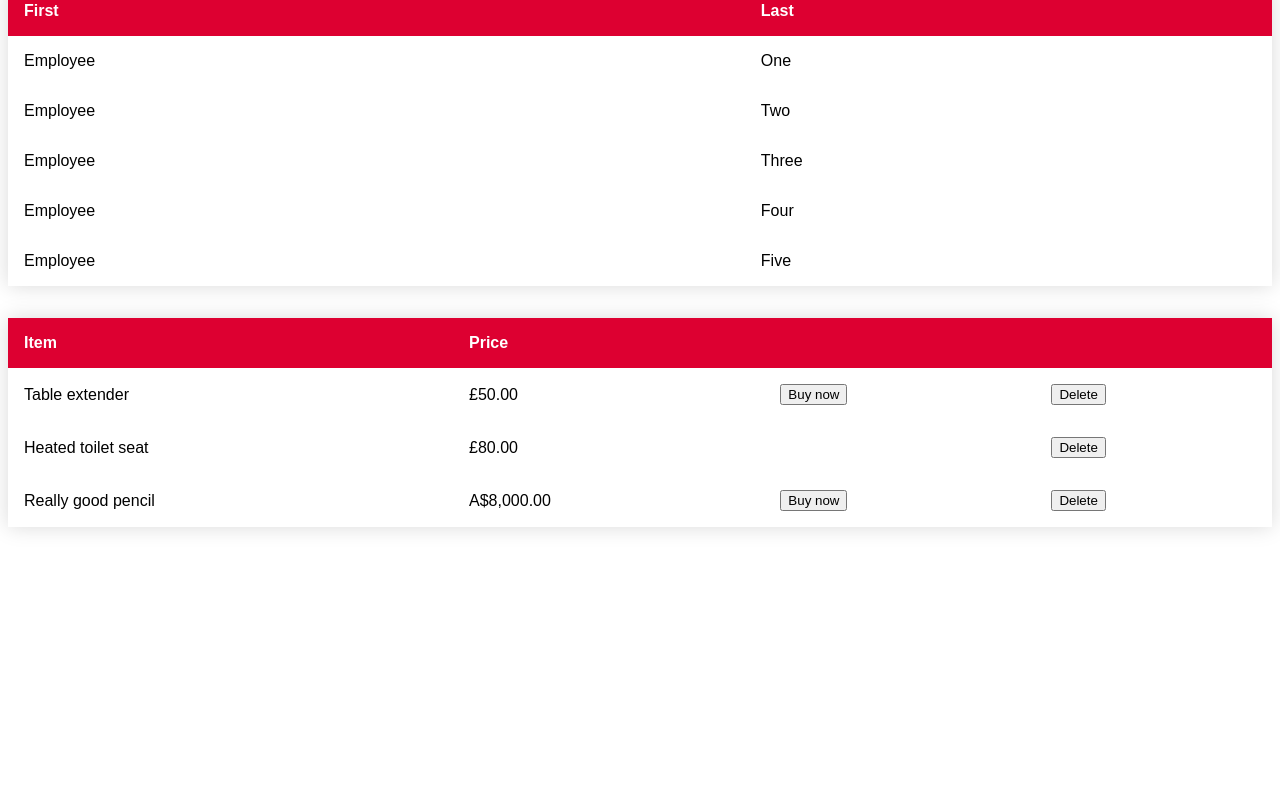
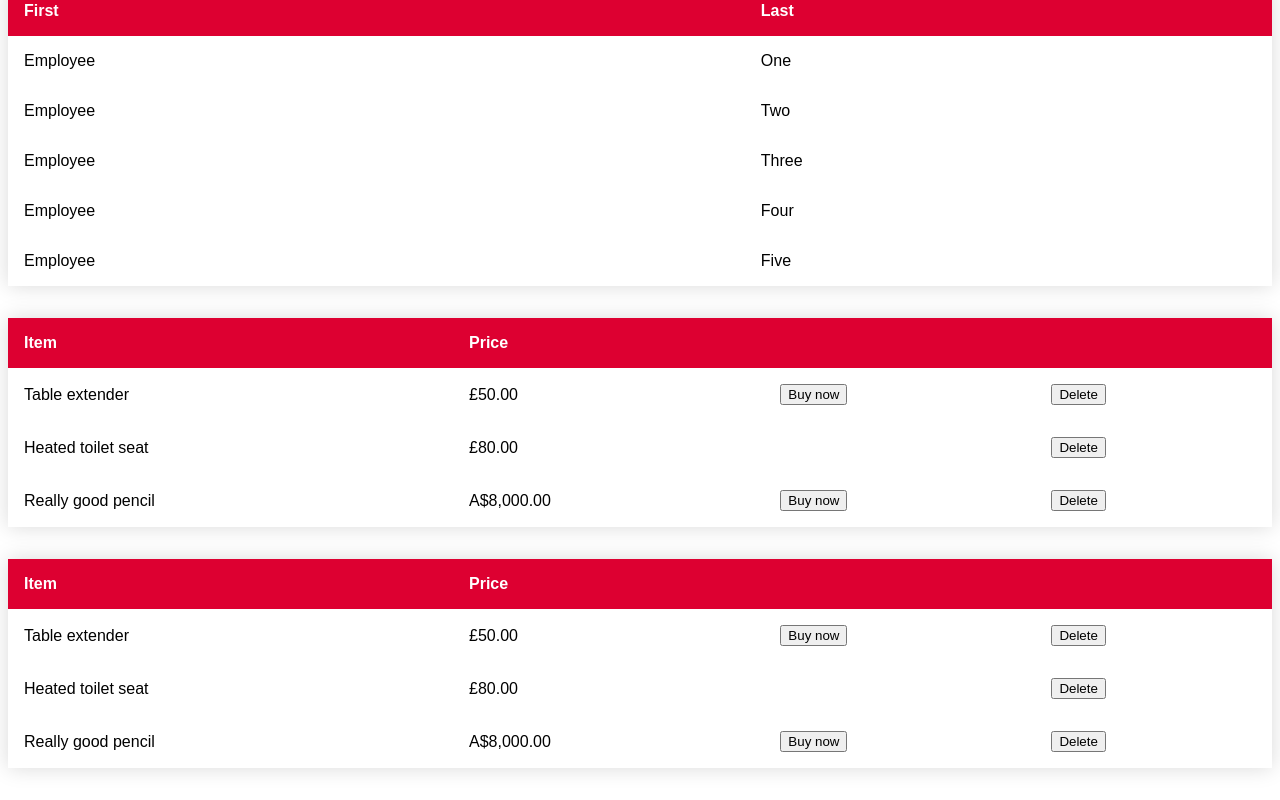
Before and after one commit to joshuamorony/ng-template-outlet-example, an Angular app: page /home in a window 1280 px wide. Shown: the part 378-1178 px from the top of the page. Before the commit the page ends 937 px from the top, so only its background shows below. Built offline with nearby package versions, Linux system fonts and the light colour scheme.

Commit message:
feat: the strongly typed template ref

```diff
--- a/src/app/home/home.component.html
+++ b/src/app/home/home.component.html
@@ -0,0 +1,54 @@
+<!-- No templates provided, will use default layout -->
+<app-table [data]="employees"></app-table>
+
+<!-- Basic configured template -->
+<app-table [data]="employees">
+  <ng-template appTableHeader>
+    <th>First</th>
+    <th>Last</th>
+  </ng-template>
+</app-table>
+
+<!-- Highly configured template with conditional elements -->
+<app-table [data]="inventory">
+  <ng-template appTableHeader>
+    <th>Item</th>
+    <th>Price</th>
+    <th></th>
+    <th></th>
+  </ng-template>
+  <ng-template [appTableRow]="inventory" let-row>
+    <td>{{ row.name }}</td>
+    <td>{{ row.price | currency: row.currency }}</td>
+    <td>
+      <button *ngIf="row.inStock > 0" (click)="purchaseItem(row.plu)">
+        Buy now
+      </button>
+    </td>
+    <td>
+      <button>Delete</button>
+    </td>
+  </ng-template>
+</app-table>
+
+<!-- using structural directive syntax -->
+<app-table [data]="inventory">
+  <ng-template appTableHeader>
+    <th>Item</th>
+    <th>Price</th>
+    <th></th>
+    <th></th>
+  </ng-template>
+  <ng-container *appTableRow="inventory as row">
+    <td>{{ row.name }}</td>
+    <td>{{ row.price | currency: row.currency }}</td>
+    <td>
+      <button *ngIf="row.inStock > 0" (click)="purchaseItem(row.plu)">
+        Buy now
+      </button>
+    </td>
+    <td>
+      <button>Delete</button>
+    </td>
+  </ng-container>
+</app-table>
--- a/src/app/home/home.component.ts
+++ b/src/app/home/home.component.ts
@@ -3,42 +3,52 @@ import { Component, NgModule } from '@angular/core';
 import { RouterModule } from '@angular/router';
 import { TableComponentModule } from '../shared/ui/table.component';
 
+interface InventoryItem {
+  price: number;
+  supplier: string;
+  plu: number;
+  name: string;
+  inStock: number;
+  currency: string;
+}
+
 @Component({
   selector: 'app-home',
-  template: `
-    <!-- No templates provided, will use default layout -->
-    <app-table [data]="employees"></app-table>
-
-    <!-- Basic configured template -->
-    <app-table [data]="employees">
-      <ng-template #headers>
-        <th>First</th>
-        <th>Last</th>
-      </ng-template>
-    </app-table>
-
-    <!-- Highly configured template with conditional elements -->
-    <app-table [data]="inventory">
-      <ng-template #headers>
-        <th>Item</th>
-        <th>Price</th>
-        <th></th>
-        <th></th>
-      </ng-template>
-      <ng-template #rows let-row>
-        <td>{{ row.name }}</td>
-        <td>{{ row.price | currency: row.currency }}</td>
-        <td>
-          <button *ngIf="row.inStock > 0" (click)="purchaseItem(row.plu)">
-            Buy now
-          </button>
-        </td>
-        <td>
-          <button>Delete</button>
-        </td>
-      </ng-template>
-    </app-table>
-  `,
+  templateUrl: './home.component.html',
+  // template: `
+  //   <!-- No templates provided, will use default layout -->
+  //   <app-table [data]="employees"></app-table>
+  //
+  //   <!-- Basic configured template -->
+  //   <app-table [data]="employees">
+  //     <ng-template appTableHeader>
+  //       <th>First</th>
+  //       <th>Last</th>
+  //     </ng-template>
+  //   </app-table>
+  //
+  //   <!-- Highly configured template with conditional elements -->
+  //   <app-table [data]="inventory">
+  //     <ng-template [appTableHeader]="inventory">
+  //       <th>Item</th>
+  //       <th>Price</th>
+  //       <th></th>
+  //       <th></th>
+  //     </ng-template>
+  //     <ng-container *appTableRow="inventory as row">
+  //       <td>{{ row.name }}</td>
+  //       <td>{{ row.price | currency: row.currency }}</td>
+  //       <td>
+  //         <button *ngIf="row.inStock > 0" (click)="purchaseItem(row.plu)">
+  //           Buy now
+  //         </button>
+  //       </td>
+  //       <td>
+  //         <button>Delete</button>
+  //       </td>
+  //     </ng-container>
+  //   </app-table>
+  // `,
 })
 export class HomeComponent {
   employees = [
@@ -49,7 +59,7 @@ export class HomeComponent {
     { firstName: 'Employee', lastName: 'Five' },
   ];
 
-  inventory = [
+  inventory: InventoryItem[] = [
     {
       plu: 110,
       supplier: 'X Corp',
--- a/src/app/shared/ui/table.component.ts
+++ b/src/app/shared/ui/table.component.ts
@@ -2,10 +2,50 @@ import { CommonModule } from '@angular/common';
 import {
   Component,
   ContentChild,
+  Directive,
   Input,
   NgModule,
   TemplateRef,
 } from '@angular/core';
+
+interface TableHeaderTemplateContext<TItem extends object> {
+  $implicit: TItem[];
+  appTableHeader: TItem[];
+}
+
+@Directive({
+  selector: 'ng-template[appTableHeader]',
+})
+export class TableHeaderTemplateDirective<TItem extends object> {
+  @Input('appTableHeader') data!: TItem[] | '' | undefined;
+
+  static ngTemplateContextGuard<TContextItem extends object>(
+    dir: TableHeaderTemplateDirective<TContextItem>,
+    ctx: unknown
+  ): ctx is TableHeaderTemplateContext<TContextItem> {
+    return true;
+  }
+}
+
+interface TableRowTemplateContext<TItem extends object> {
+  $implicit: TItem;
+  appTableRow: TItem;
+  index: number;
+}
+
+@Directive({
+  selector: 'ng-template[appTableRow]',
+})
+export class TableRowTemplateDirective<TItem extends object> {
+  @Input('appTableRow') data!: TItem[];
+
+  static ngTemplateContextGuard<TContextItem extends object>(
+    dir: TableRowTemplateDirective<TContextItem>,
+    ctx: unknown
+  ): ctx is TableRowTemplateContext<TContextItem> {
+    return true;
+  }
+}
 
 @Component({
   selector: 'app-table',
@@ -16,17 +56,17 @@ import {
           <ng-container
             *ngTemplateOutlet="
               headers || defaultHeaderTemplate;
-              context: { $implicit: data }
+              context: { $implicit: data, appTableHeader: data }
             "
           ></ng-container>
         </tr>
       </thead>
       <tbody>
-        <tr *ngFor="let row of data">
+        <tr *ngFor="let row of data; index as i">
           <ng-container
             *ngTemplateOutlet="
               rows || defaultRowTemplate;
-              context: { $implicit: row }
+              context: { $implicit: row, appTableRow: row, index: i }
             "
           ></ng-container>
         </tr>
@@ -71,15 +111,27 @@ import {
     `,
   ],
 })
-export class TableComponent {
-  @Input() data!: any[];
-  @ContentChild('headers') headers: TemplateRef<any> | undefined;
-  @ContentChild('rows') rows: TemplateRef<any> | undefined;
+export class TableComponent<TItem extends object> {
+  @Input() data!: TItem[];
+
+  @ContentChild(TableHeaderTemplateDirective, { read: TemplateRef })
+  headers?: TemplateRef<TItem>;
+
+  @ContentChild(TableRowTemplateDirective, { read: TemplateRef })
+  rows?: TemplateRef<TItem>;
 }
 
 @NgModule({
   imports: [CommonModule],
-  declarations: [TableComponent],
-  exports: [TableComponent],
+  declarations: [
+    TableComponent,
+    TableHeaderTemplateDirective,
+    TableRowTemplateDirective,
+  ],
+  exports: [
+    TableComponent,
+    TableHeaderTemplateDirective,
+    TableRowTemplateDirective,
+  ],
 })
 export class TableComponentModule {}
```
